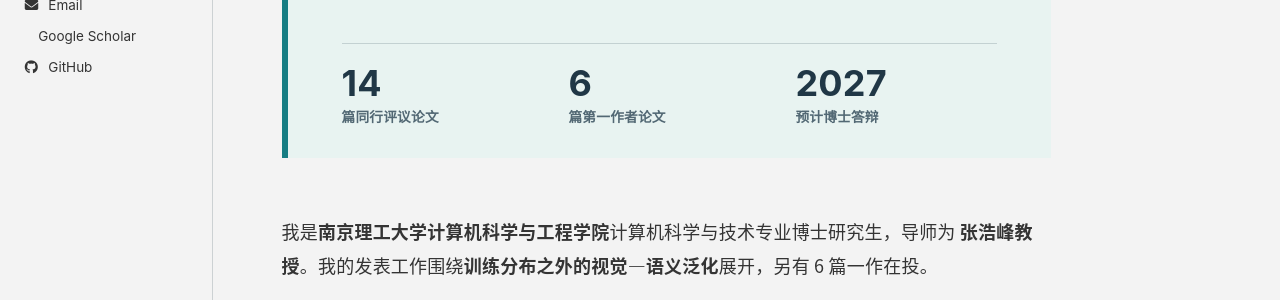
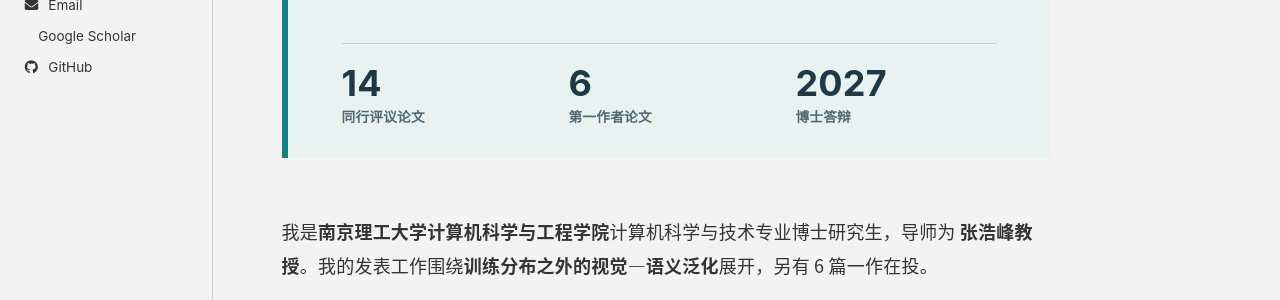
Before and after one commit to LanchJL/LanchJL.github.io, a Jekyll site: the page built from _pages/zh-about.md, in a window 1280 px wide. Shown: the part 475-775 px from the top of the page. Built offline with Jekyll 4.4.1, drawn with Linux system fonts in a browser that asks for light colours; a style sheet for code colours, icons or effects is not loaded.

Commit message:
Refine Chinese homepage stat labels

```diff
--- a/_pages/zh-about.md
+++ b/_pages/zh-about.md
@@ -15,9 +15,9 @@ lang_alt: /
     <a class="home-hero__link" href="mailto:jiangchenyi@njust.edu.cn">联系交流 <i class="fas fa-arrow-up-right-from-square" aria-hidden="true"></i></a>
   </div>
   <dl class="home-stats">
-    <div><dt>篇同行评议论文</dt><dd>14</dd></div>
-    <div><dt>篇第一作者论文</dt><dd>6</dd></div>
-    <div><dt>预计博士答辩</dt><dd>2027</dd></div>
+    <div><dt>同行评议论文</dt><dd>14</dd></div>
+    <div><dt>第一作者论文</dt><dd>6</dd></div>
+    <div><dt>博士答辩</dt><dd>2027</dd></div>
   </dl>
 </div>
 
--- a/_sass/layout/_polish.scss
+++ b/_sass/layout/_polish.scss
@@ -401,6 +401,7 @@ body.home-page::before {
 .home-page .home-stats dt {
   order: 2;
   margin: 0.45em 0 0;
+  min-width: 0;
   color: var(--home-muted);
   font-size: 0.76em;
   line-height: 1.35;
```
